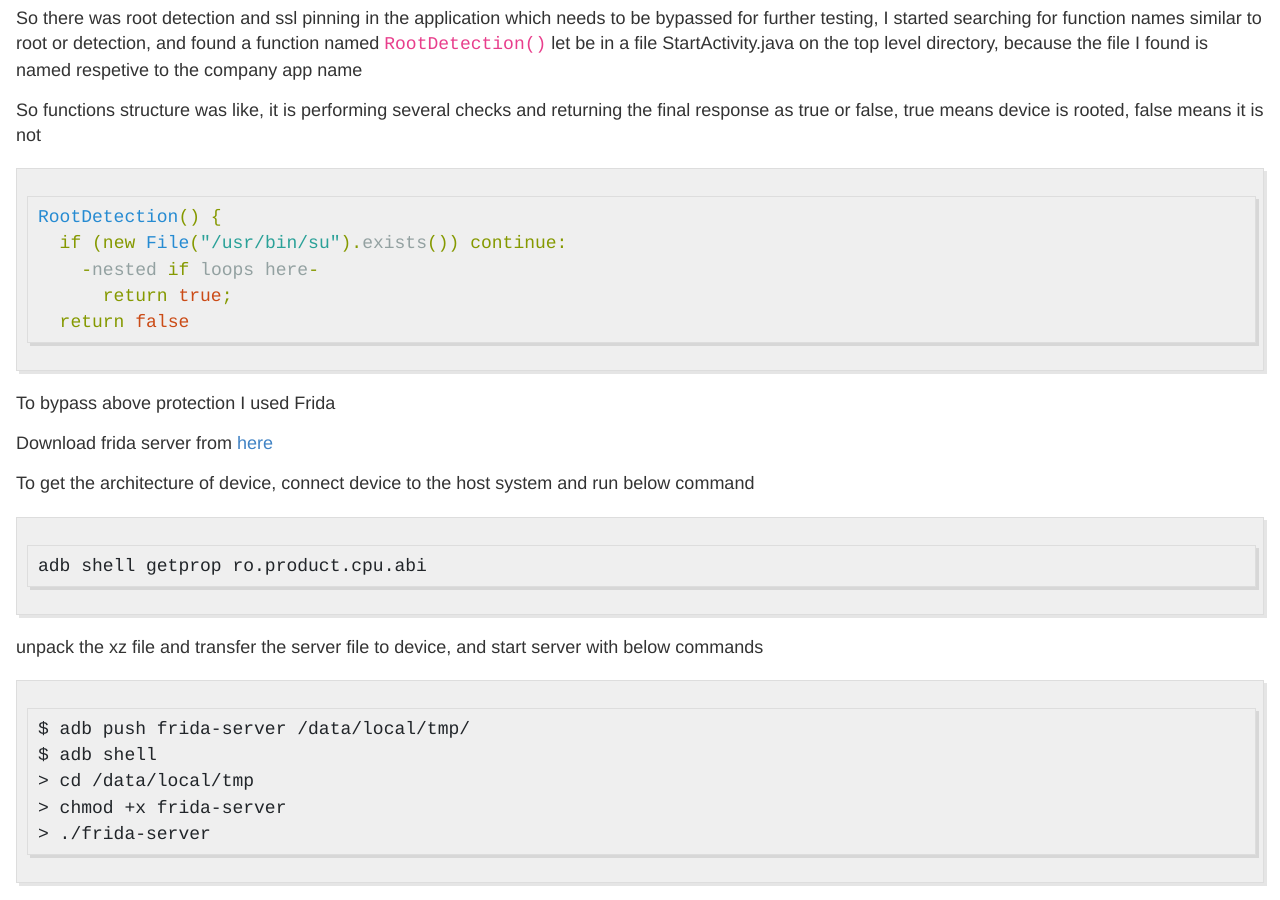
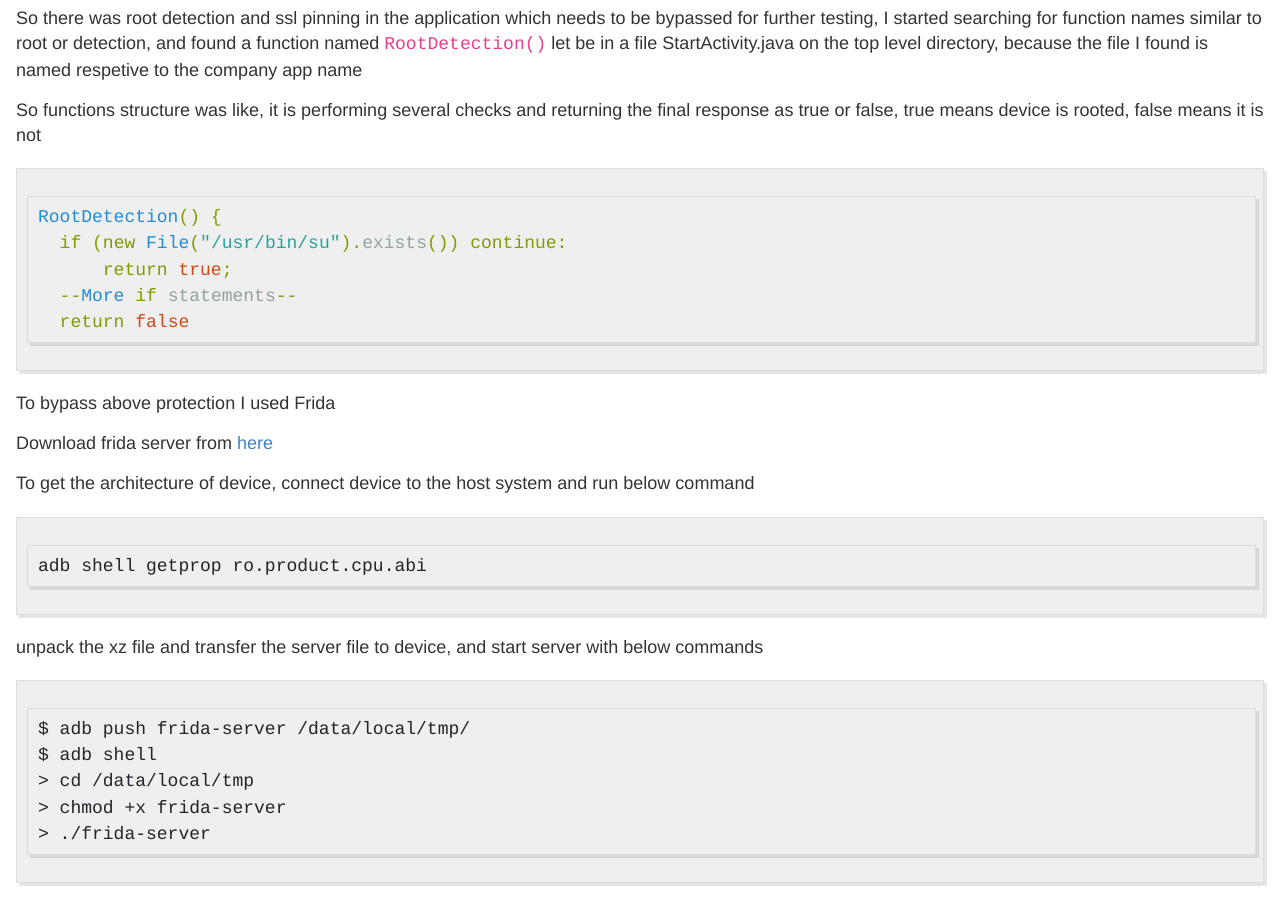
Before and after one commit to vj0shii/vj0shii.github.io, a Jekyll site: the page built from _posts/2020-6-29-android-app-testing-initial-steps.md, in a window 1280 px wide and 900 px high, scrolled down 2428 px. Built offline with Jekyll 4.4.1, drawn with Linux system fonts in a browser that asks for light colours.

Commit message:
Update 2020-6-29-android-app-testing-initial-steps.md

````diff
--- a/_posts/2020-6-29-android-app-testing-initial-steps.md
+++ b/_posts/2020-6-29-android-app-testing-initial-steps.md
@@ -8,6 +8,7 @@ In this blog I will be describing the pre-requesty steps I followed for one of t
  * [Source Code Extraction](https://github.com/vj0shii/vj0shii.github.io/blob/master/_posts/2020-6-29-android-app-testing-initial-steps.md#source-code-extraction)
 
  * [Bypass Root Detection & SSL Pinning](https://github.com/vj0shii/vj0shii.github.io/blob/master/_posts/2020-6-29-android-app-testing-initial-steps.md#bypass-root-detection--ssl-pinning)
+
 
  ## Source Code Extraction
 
@@ -93,8 +94,8 @@ So functions structure was like, it is performing several checks and returning t
 ```java
 RootDetection() {
   if (new File("/usr/bin/su").exists()) continue:
-    -nested if loops here-
       return true;
+  --More if statements--
   return false
 ```
 
````
